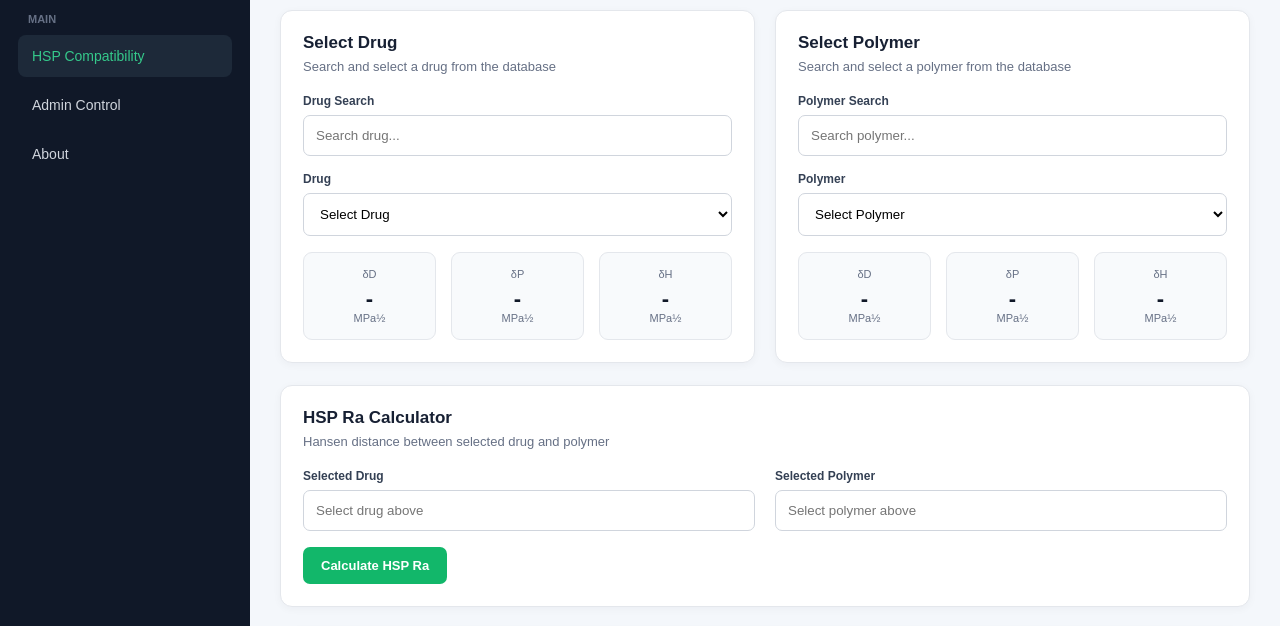
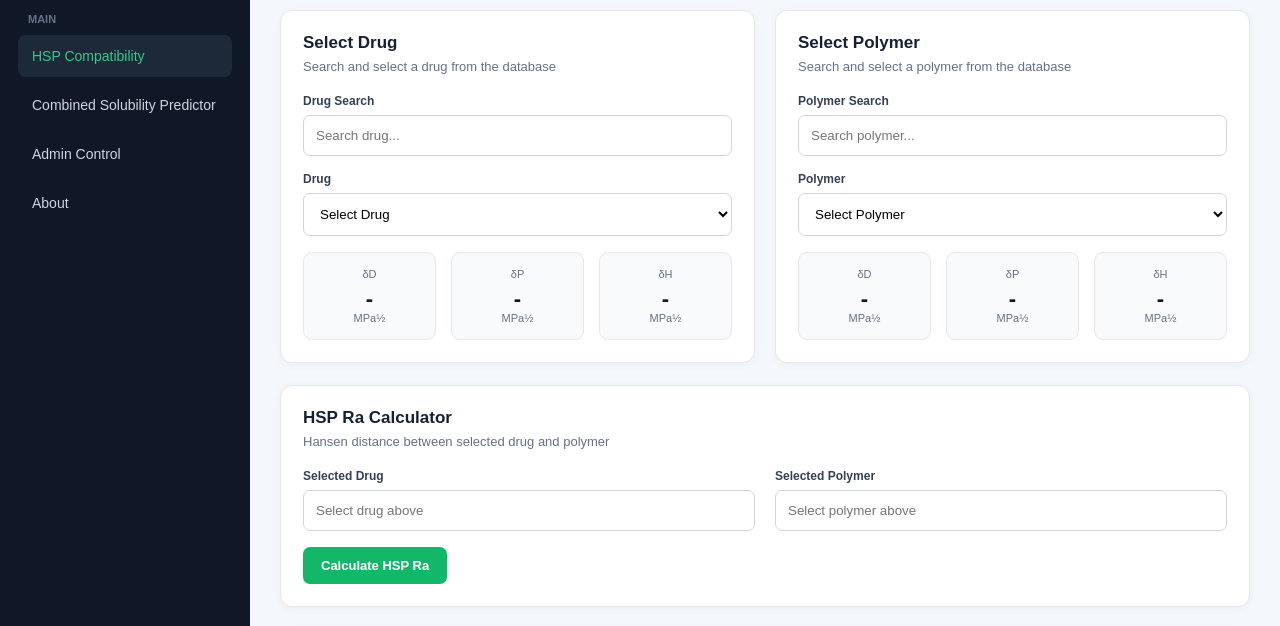
Before and after one commit to anmolthakur85011-del/drugxpert-ai, a plain HTML site: page index.html in a window 1280 px wide. Shown: the part 109-735 px from the top of the page. Drawn offline with Linux system fonts and the light colour scheme.

Commit message:
Update index.html

```diff
--- a/index.html
+++ b/index.html
@@ -400,6 +400,12 @@ td{
             id="hspNav"
             onclick="showPage('hspPage',this)">
         HSP Compatibility
+    </button>
+
+    <!-- NEW FEATURE -->
+    <button class="nav-btn"
+            onclick="window.location.href='combined-solubility.html'">
+        Combined Solubility Predictor
     </button>
 
     <button class="nav-btn"
```
